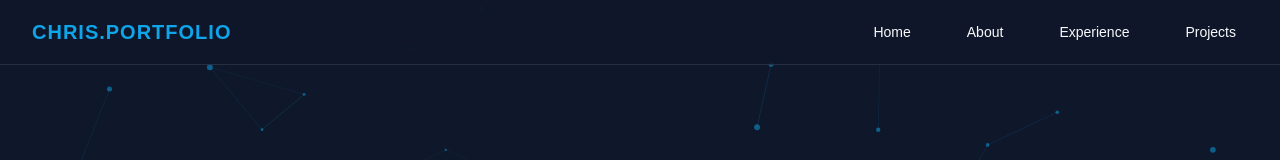
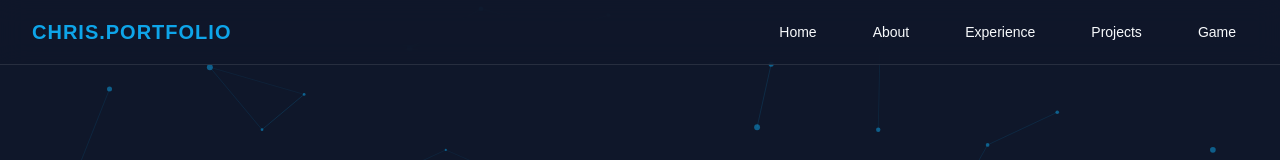
Before and after one commit to jiminxchris/portpolio, a plain HTML site: page index.html in a window 1280 px wide. Shown: the top 160 px of the page. Drawn offline with nearby package versions, Linux system fonts and the light colour scheme; a web font is replaced by a local one.

Commit message:
Add 'Game' link to navigation in index.html

```diff
--- a/index.html
+++ b/index.html
@@ -105,6 +105,7 @@
                         <a href="#about" class="hover:text-primary transition-colors px-3 py-2 rounded-md text-sm font-medium">About</a>
                         <a href="#experience" class="hover:text-primary transition-colors px-3 py-2 rounded-md text-sm font-medium">Experience</a>
                         <a href="#projects" class="hover:text-primary transition-colors px-3 py-2 rounded-md text-sm font-medium">Projects</a>
+                        <a href="#projects" class="hover:text-primary transition-colors px-3 py-2 rounded-md text-sm font-medium">Game</a>
                     </div>
                 </div>
                 <!-- 모바일 메뉴 버튼 -->
```
